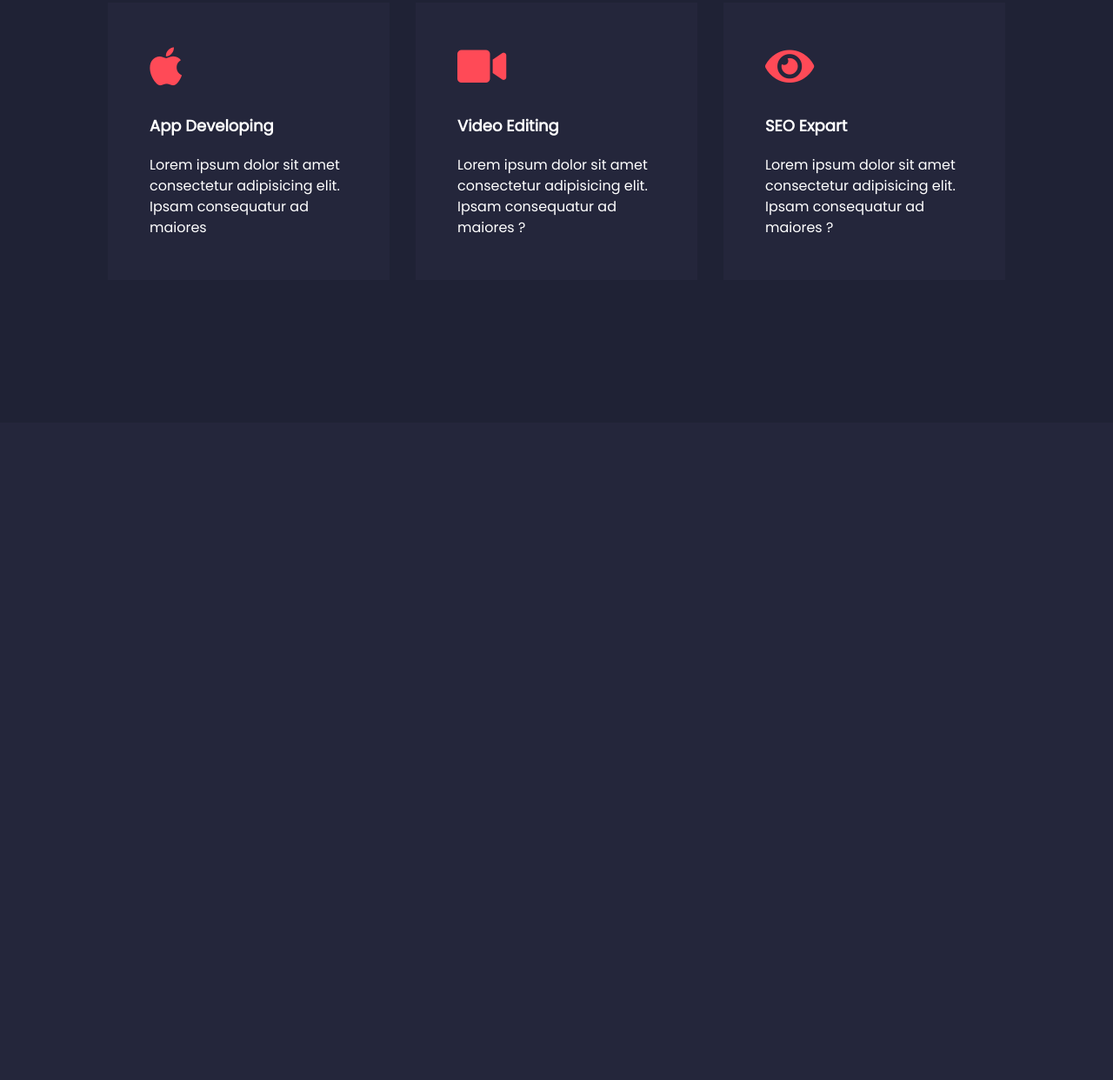
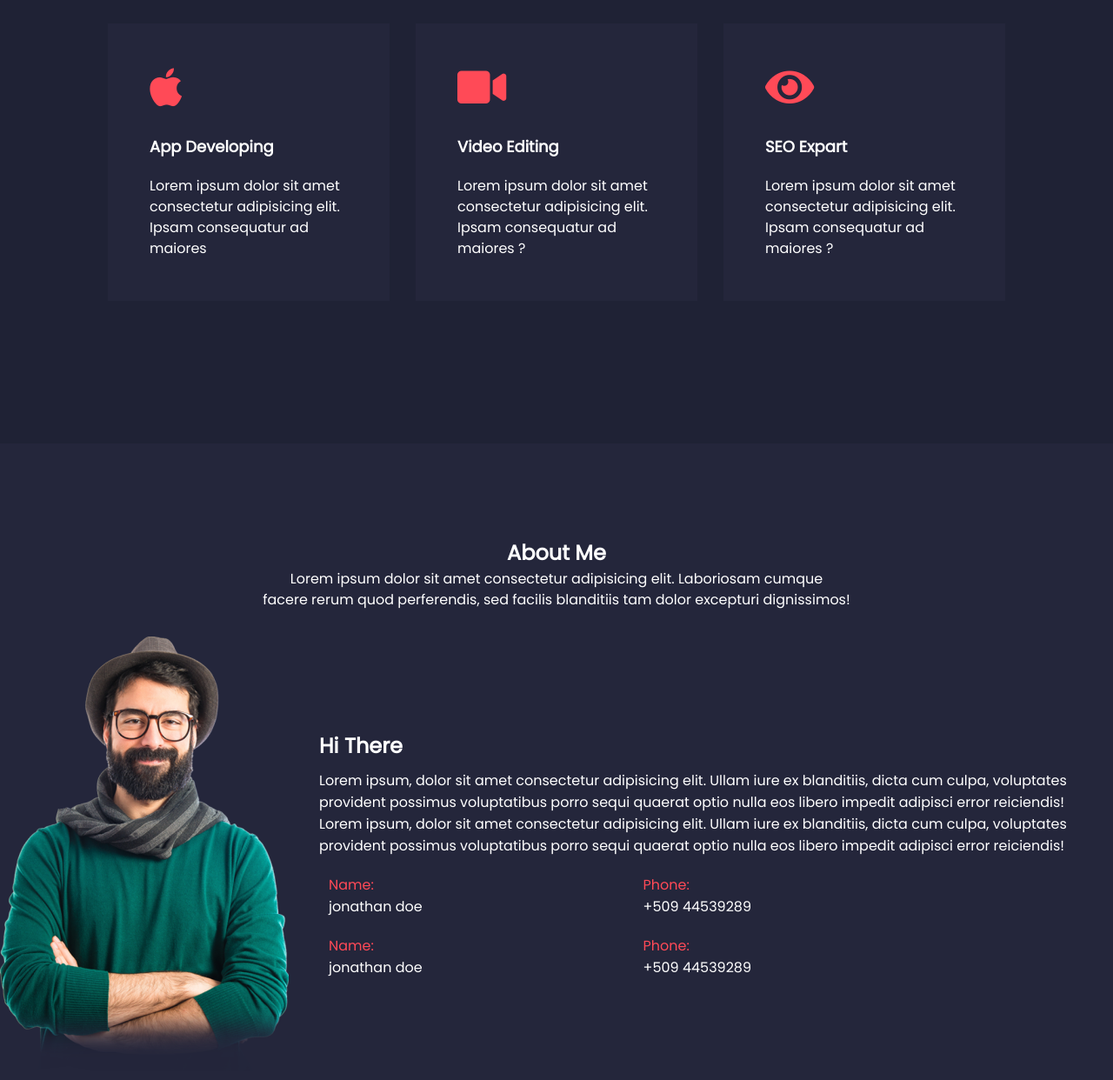
Before and after one commit to martino509/portfolio-project, a plain HTML site: page index.html in a window 1280 px wide. Shown: the part 1440-2682 px from the top of the page at 87% size. Before the commit the page ends 1926 px from the top, so only its background shows below. Drawn offline with Linux system fonts and the light colour scheme.

Commit message:
another section create

```diff
--- a/index.html
+++ b/index.html
@@ -111,6 +111,41 @@
 
 
 
+          <section class="about">
+            <div class="about-me">
+                 <h1>About Me</h1>
+                 <p>Lorem ipsum dolor sit amet consectetur adipisicing elit. Laboriosam cumque <br>facere rerum quod perferendis, sed facilis blanditiis tam dolor excepturi dignissimos!</p>
+            </div>
+            <div class="content">
+              <img src="img/about.png">
+              <div class="about-text">
+                <h1>Hi There</h1>
+                <p>
+                  Lorem ipsum, dolor sit amet consectetur adipisicing elit. Ullam
+                   iure ex blanditiis, dicta cum culpa, voluptates provident possimus voluptatibus
+                   porro sequi quaerat optio nulla eos libero impedit adipisci error reiciendis!
+                </br>
+                   Lorem ipsum, dolor sit amet consectetur adipisicing elit. Ullam
+                   iure ex blanditiis, dicta cum culpa, voluptates provident possimus voluptatibus
+                   porro sequi quaerat optio nulla eos libero impedit adipisci error reiciendis!</p>
+
+                <div class="info">
+                <p><span>Name:</span></br>jonathan doe</p>
+                <p><span>Phone:</span></br>+509 44539289<p>
+                </div>
+                <div class="info">
+                  <p><span>Name:</span></br>jonathan doe</p>
+                  <p><span>Phone:</span></br>+509 44539289<p>
+                  </div>
+
+
+            </div>
+
+
+          </section>
+
+
+
 
       </div>
   </body>
--- a/styles.css
+++ b/styles.css
@@ -1,4 +1,4 @@
-*{
+ *{
     padding: 0;
     margin: 0;
     text-decoration: none;
@@ -274,6 +274,117 @@ margin: 0px 0px 16px;
 
 }
 
+/*secton tree*/
+.about-me{
+  text-align: center;
+  line-height: 1.5;
+  width: 90%;
+  margin: auto;
+  margin-top: 30px;
+  margin-bottom: 30px;
+
+
+}
+.about-me h1{
+  color: #fff;
+  font-family: poppins;
+}
+
+.about-me p{
+  color: #fff;
+  font-family: poppins;
+}
+.content img{
+ margin-left: 0px;
+}
+.about{
+  width: 100%;
+  padding: 78px 0px;
+
+}
+.about-text {
+
+  color: #fff;
+  font-size: 16px;
+  font-family: poppins;
+  margin: 35px;
+
+}
+
+.text {
+  width: 550px;
+  max-width: 100%;
+  padding: 0 10px ;
+
+
+}
+.content h1{
+  margin: 0px 0px 10px 0px;
+}
+.content{
+  width: 1280px;
+  margin: 95%;
+  margin: 0 auto;
+  display: flex;
+
+  align-items: center;
+  justify-content: space-around;
+}
+
+.info{
+  display: flex;
+  margin-top: 20px;
+  align-items: center;
+  justify-content: space-around;
+  margin-left: -116px;
+}
+
+@media screen and (max-width: 1180px){
+    .about{
+      width: 100%;
+      height: auto;
+
+    }
+
+    .about-text{
+      width: 80%;
+      height: auto;
+      display: block;
+
+    }
+
+    .content{
+      float: none;
+      width: 80%;
+    }
+
+}
+@media screen and (max-width: 768px){
+  .about-text{
+    width: 80%;
+    color: #fff;
+    margin: auto;
+    display: block;
+
+  }
+  .content{
+    float: none;
+    width: 100%;
+    display: block;
+    align-items: center;
+  }
+  .info{
+    display: block;
+    margin-top: 20px;
+
+    justify-content: space-between;
+   padding: auto;
+    font-size: 15px;
+    text-align: center;
+
+  }
+}
+
 
 @media(max-width:1400px)  {
            .container{
```
Also changed, not shown: img/about.png (added).
